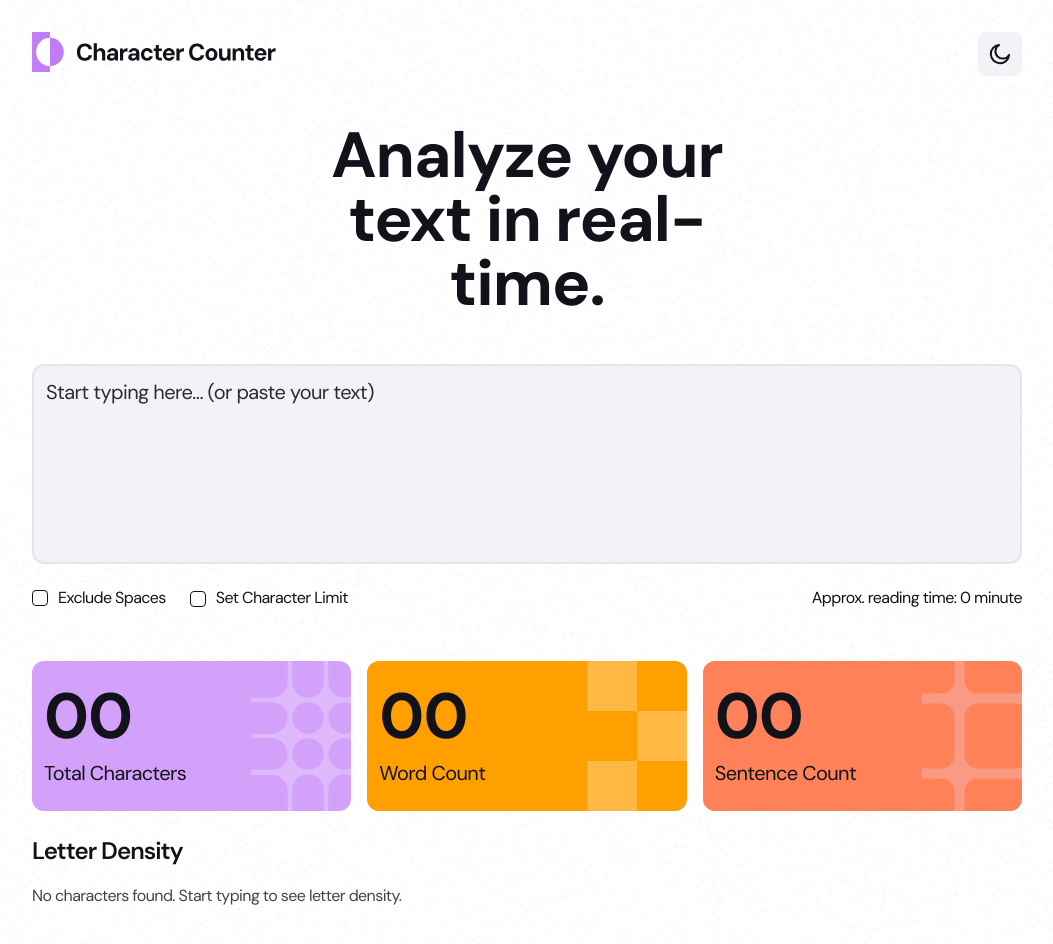
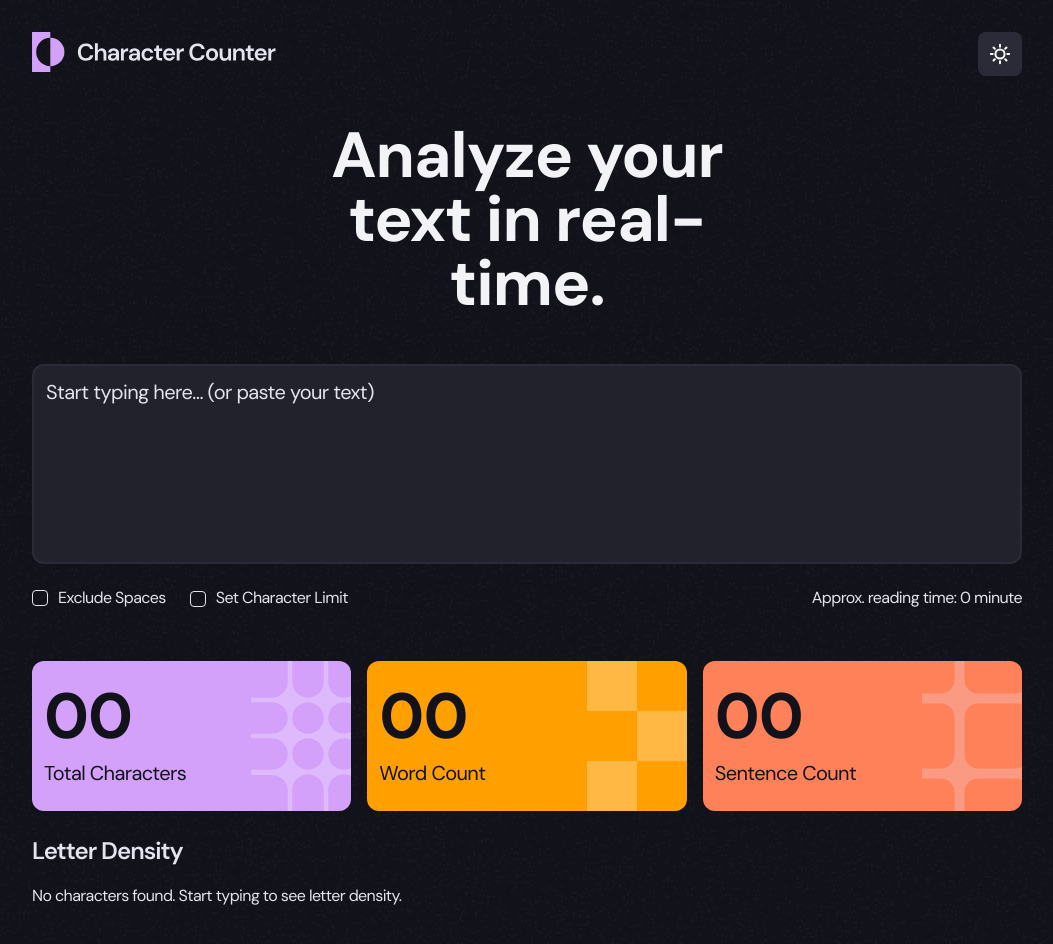
Before and after one commit to NoonPanirSabzi/charachter-counter, a website: page src/index.html in a window 1280 px wide. Both pictures are taken after a click on the element 1113 px from the left and 54 px from the top of the page. Shown: the whole page, without its empty margins (113-1166 px from the left). Drawn offline with Linux system fonts and the light colour scheme.

Commit message:
feat: add theme toggle and save to local storage

```diff
--- a/src/index.html
+++ b/src/index.html
@@ -31,6 +31,7 @@
       <div class="header">
         <div class="logo-container">
           <picture>
+            <source data-theme="" srcset="">
             <source
               media="(prefers-color-scheme: dark)"
               srcset="./assets/images/logo-dark-theme.svg"
@@ -38,8 +39,9 @@
             <img src="./assets/images/logo-light-theme.svg" alt="light logo" />
           </picture>
         </div>
-        <div class="theme-container">
+        <div class="theme-container" id="theme-toggle">
           <picture>
+            <source data-theme="" srcset="">
             <source media="(prefers-color-scheme: dark)" srcset="./assets/images/icon-sun.svg">
             <img src="./assets/images/icon-moon.svg" alt="icon moon" />
           </picture>
--- a/src/main.js
+++ b/src/main.js
@@ -1,4 +1,5 @@
 const elements = {
+  body: document.querySelector("body"),
   userText: document.getElementById("user-text"),
   excludeSpaces: document.getElementById("exclude-spaces"),
   chrLimit: document.getElementById("chr-limit"),
@@ -11,7 +12,9 @@ const elements = {
   noSpaceText: document.getElementById("nospace-text"),
   noChrFound: document.querySelector(".no-chr-found"),
   letterDensityStats: document.querySelector(".letter-density__stats"),
+  themeToggleBtn: document.getElementById("theme-toggle"),
 };
+const root = document.documentElement;
 let detailedLetterDensity = false;
 
 function showResult(totalCharacters, wordCount, sentenceCount, readTime) {
@@ -42,7 +45,7 @@ function showLetterDensity(sortedDensityArr, totalLetters) {
   for (let i = 0; i < sortedDensityArr.length; i++) {
     let letter = sortedDensityArr[i][0];
     let count = sortedDensityArr[i][1];
-    let density = (count / totalLetters * 100).toFixed(2);
+    let density = ((count / totalLetters) * 100).toFixed(2);
     lDContainerHTML += `
           <div class="letter">
             <span>${letter}</span>
@@ -157,3 +160,46 @@ elements.letterDensityStats.addEventListener("click", (e) => {
     mainHandler(false, false, true);
   }
 });
+
+function updatePictures(updateTheme) {
+  const pictures = document.querySelectorAll("picture");
+
+  pictures.forEach((picture) => {
+    const srcNext =
+      updateTheme === "dark"
+        ? picture.querySelector('source[media="(prefers-color-scheme: dark)"]')
+            .srcset
+        : picture.querySelector("img").src;
+
+    picture.querySelector("source[data-theme]").srcset = srcNext;
+  });
+}
+
+elements.themeToggleBtn.addEventListener("click", () => {
+  let currentTheme = root.getAttribute("data-theme");
+
+  if (currentTheme === null) {
+    currentTheme = window.matchMedia("(prefers-color-scheme: dark)").matches
+      ? "dark"
+      : "light";
+  }
+
+  const nextTheme = currentTheme === "light" ? "dark" : "light";
+
+  elements.body.classList.add("theme-transition");
+
+  root.setAttribute("data-theme", nextTheme);
+  updatePictures(nextTheme);
+  localStorage.setItem("theme", nextTheme);
+
+  setTimeout(() => {
+    elements.body.classList.remove("theme-transition");
+  }, 250);
+});
+
+// on load check Theme:
+const storedTheme = localStorage.getItem("theme");
+if (storedTheme) {
+  root.setAttribute("data-theme", storedTheme);
+  updatePictures(storedTheme);
+}
--- a/src/style.css
+++ b/src/style.css
@@ -108,6 +108,46 @@
     --comp-checkbox-hover-clr: var(--color-neutral-0);
     --comp-checkbox-number-clr: var(--color-neutral-0);
   }
+}
+
+/* Theme light Forced */
+:root[data-theme="light"] {
+  --body-bg: url(./assets/images/bg-light-theme.png);
+  --theme-container-bg: var(--color-neutral-100);
+  --theme-container-bg-hover: var(--color-neutral-200);
+  --h1-clr: var(--color-neutral-900);
+  --options-clr: var(--color-neutral-900);
+  --letter-density-clr: var(--color-neutral-900);
+  --nochr-found-clr: var(--color-neutral-600);
+  --progress-bar-outer-clr: var(--color-neutral-100);
+  --comp-textarea-clr: var(--color-neutral-700);
+  --comp-textarea-bg-clr: var(--color-neutral-100);
+  --comp-textarea-border-clr: var(--color-neutral-200);
+  --comp-textarea-input-hover-clr: var(--color-neutral-200);
+  --comp-textarea-input-placeholder: var(--color-neutral-700);
+  --error-clr: var(--color-orange-800);
+  --comp-checkbox-hover-clr: var(--color-neutral-600);
+  --comp-checkbox-number-clr: var(--color-neutral-900);
+}
+
+/* Theme Dark Forced */
+:root[data-theme="dark"] {
+  --body-bg: url(./assets/images/bg-dark-theme.png);
+  --theme-container-bg: var(--color-neutral-700);
+  --theme-container-bg-hover: var(--color-neutral-600);
+  --h1-clr: var(--color-neutral-100);
+  --options-clr: var(--color-neutral-200);
+  --letter-density-clr: var(--color-neutral-200);
+  --nochr-found-clr: var(--color-neutral-200);
+  --progress-bar-outer-clr: var(--color-neutral-800);
+  --comp-textarea-clr: var(--color-neutral-200);
+  --comp-textarea-bg-clr: var(--color-neutral-800);
+  --comp-textarea-border-clr: var(--color-neutral-700);
+  --comp-textarea-input-placeholder: var(--color-neutral-200);
+  --comp-textarea-input-hover-clr: var(--color-neutral-700);
+  --error-clr: var(--color-orange-500);
+  --comp-checkbox-hover-clr: var(--color-neutral-0);
+  --comp-checkbox-number-clr: var(--color-neutral-0);
 }
 
 /* Theme transition */
```
